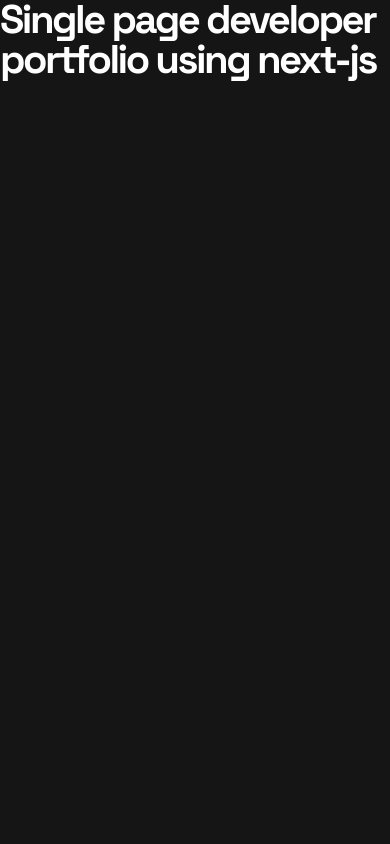
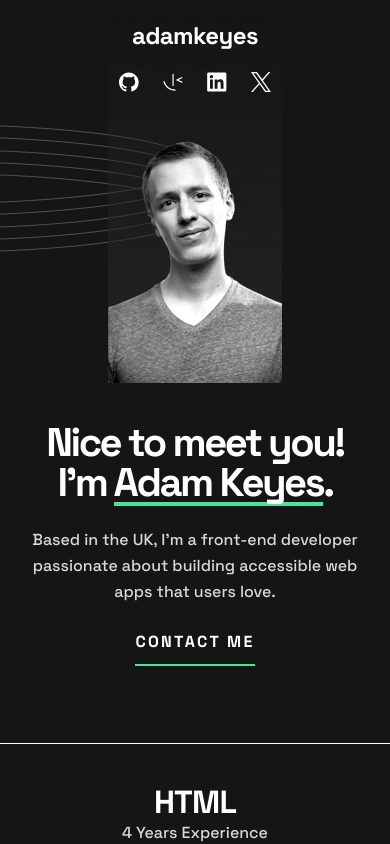
Before and after one commit to Bayoumi-dev/single-page-developer-portfolio-next-js, a Next.js app: page / in a window 390 px wide. Shown: the top 844 px of the page. Built offline with nearby package versions, Linux system fonts and the light colour scheme.

Commit message:
build header, hero, skills

```diff
--- a/app/layout.tsx
+++ b/app/layout.tsx
@@ -1,6 +1,7 @@
 import type { Metadata } from "next";
 import "@/ui/styles/globals.css";
 import { spaceGroteskFont } from "@/ui/styles/fonts/fonts";
+import Header from "@/ui/layout/header";
 
 export const metadata: Metadata = {
   title: "Single-page developer portfolio | Frontend Mentor",
@@ -15,7 +16,10 @@
 }) {
   return (
     <html lang="en">
-      <body className={`${spaceGroteskFont.className}`}>{children}</body>
+      <body className={`${spaceGroteskFont.className}`}>
+        <Header />
+        {children}
+      </body>
     </html>
   );
 }
--- a/app/page.tsx
+++ b/app/page.tsx
@@ -1,8 +1,11 @@
+import HeroSection from "@/ui/sections/hero";
+import SkillsSection from "@/ui/sections/skills";
 
 export default function Home() {
   return (
-    <main className="">
-      <h1>Single page developer portfolio using next-js</h1>
+    <main>
+      <HeroSection />
+      <SkillsSection />
     </main>
-  )
+  );
 }
--- a/tailwind.config.ts
+++ b/tailwind.config.ts
@@ -19,6 +19,7 @@
         md: em(768),
         lg: em(992),
         xl: em(1110),
+        "2xl": em(1320),
       },
       padding: {
         DEFAULT: "1.5rem",
@@ -36,10 +37,20 @@
         "2xl": em(1400),
         "3xl": em(1600),
       },
+      spacing: {
+        13: "3.25rem",
+        15: "3.75rem",
+        18: "4.5rem",
+        22: "5.5rem",
+        198: "12.375rem",
+        218: "13.625rem",
+        unset: "unset",
+      },
       backgroundImage: {
-        "gradient-radial": "radial-gradient(var(--tw-gradient-stops))",
-        "gradient-conic":
-          "conic-gradient(from 180deg at 50% 50%, var(--tw-gradient-stops))",
+        decor: "url('/assets/images/pattern-rings.svg')",
+      },
+      backgroundSize: {
+        "2/1": "200% 100%",
       },
       letterSpacing: {
         tighter: "-0.15625rem",
@@ -47,6 +58,11 @@
       },
       lineHeight: {
         "0": "0",
+      },
+      zIndex: {
+        "1": "1",
+        "100": "100",
+        "1000": "1000",
       },
     },
   },
--- /dev/null
+++ b/ui/components/profile-picture.tsx
@@ -0,0 +1,29 @@
+import Image from "next/image";
+
+export default function ProfilePicture() {
+  return (
+    <div className="overflow-hidden">
+      <Image
+        className="md:hidden"
+        src="/assets/images/image-profile-mobile.webp"
+        width={174}
+        height={383}
+        alt="Adam Keyes profile image"
+      />
+      <Image
+        className="hidden md:block xl:hidden"
+        src="/assets/images/image-profile-tablet.webp"
+        width={322}
+        height={600}
+        alt="Adam Keyes profile image"
+      />
+      <Image
+        className="hidden xl:block"
+        src="/assets/images/image-profile-desktop.webp"
+        width={445}
+        height={720}
+        alt="Adam Keyes profile image"
+      />
+    </div>
+  );
+}
--- /dev/null
+++ b/ui/components/social-media.tsx
@@ -0,0 +1,48 @@
+import {
+  GithubIcSvg,
+  FrontendMentorIcSvg,
+  LinkedinIcSvg,
+  XIcSvg,
+} from "@/ui/utils/svg";
+
+const links: { name: String; href: String; icon: JSX.Element }[] = [
+  {
+    name: "github",
+    href: "https://github.com/",
+    icon: <GithubIcSvg />,
+  },
+  {
+    name: "frontend mentor",
+    href: "https://www.frontendmentor.io/",
+    icon: <FrontendMentorIcSvg />,
+  },
+  {
+    name: "linkedin",
+    href: "https://linkedin.com/",
+    icon: <LinkedinIcSvg />,
+  },
+  {
+    name: "x",
+    href: "https://x.com/",
+    icon: <XIcSvg />,
+  },
+];
+
+export default function SocialMedia() {
+  return (
+    <ul className="social-list flex items-center gap-6">
+      {links.map((link, i) => (
+        <li key={i}>
+          <a
+            href={`${link.href}`}
+            target="_blank"
+            aria-label={`${link.name} profile`}
+            className="social-link"
+          >
+            {link.icon}
+          </a>
+        </li>
+      ))}
+    </ul>
+  );
+}
--- /dev/null
+++ b/ui/layout/header.tsx
@@ -0,0 +1,14 @@
+import SocialMedia from "../components/social-media";
+
+export default function Header() {
+  return (
+    <header className="header absolute top-0 w-full z-1000">
+      <div className="container flex flex-col md:flex-row items-center md:justify-between pt-6 gap-6 md:!pt-10 md:pr-8">
+        <a href="#" className="text-2xl font-bold leading-none tracking-tight md:text-[2rem]">
+          adamkeyes
+        </a>
+        <SocialMedia />
+      </div>
+    </header>
+  );
+}
--- /dev/null
+++ b/ui/sections/hero.tsx
@@ -0,0 +1,39 @@
+import ProfilePicture from "@/ui/components/profile-picture";
+
+export default function HeroSection() {
+  return (
+    <section className="hero relative">
+      <div className="decor absolute top-0 left-1/2 -translate-x-1/2 -z-1 w-full max-w-[1920px] h-full" />
+      <div className="container xl:relative">
+        <div
+          className="relative flex items-center justify-center md:block md:absolute md:top-0 md:right-0 -z-1
+          after:absolute after:bottom-0 after:right-[-165px] after:w-[129px] after:h-[129px]
+          after:border after:border-white after:rounded-full md:after:right-0 md:after:translate-x-1/2
+          xl:after:bottom-[70px] xl:after:left-0 xl:after:-translate-x-1/2"
+        >
+          <ProfilePicture />
+        </div>
+        <div className="pt-10 pb-22 text-center md:text-start md:pt-[9.375rem] md:pb-18 xl:pt-198 xl:pb-218">
+          <h1 className="max-w-[360px] mx-auto md:mx-0 md:max-w-[27.8125rem] xl:max-w-[50rem]">
+            Nice to <span className="md:block xl:!inline-block" />
+            meet you! I’m{" "}
+            <span
+              className="relative after:absolute after:bottom-[0.125rem] after:left-0 after:-z-1 after:w-full after:h-1 after:bg-green
+              xl:after:h-[0.375rem] xl:after:bottom-[0.375rem]"
+            >
+              Adam Keyes
+            </span>
+            .
+          </h1>
+          <p className="py-6 md:max-w-[27.8125rem] md:pt-15 md:pb-7 xl:pt-11 xl:pb-15">
+            Based in the UK, I’m a front-end developer passionate about building
+            accessible web apps that users love.
+          </p>
+          <a href="#contact" role="button" className="btn">
+            Contact Me
+          </a>
+        </div>
+      </div>
+    </section>
+  );
+}
--- /dev/null
+++ b/ui/sections/skills.tsx
@@ -0,0 +1,31 @@
+const skillsList: { name: String; experience: String }[] = [
+  { name: "HTML", experience: "4 Years Experience" },
+  { name: "CSS", experience: "4 Years Experience" },
+  { name: "Javascript", experience: "4 Years Experience" },
+  { name: "Accessibility", experience: "4 Years Experience" },
+  { name: "React", experience: "3 Years Experience" },
+  { name: "Sass", experience: "3 Years Experience" },
+];
+
+export default function SkillsSection() {
+  return (
+    <section className="skills relative">
+      <div className="decor absolute top-0 left-1/2 -translate-x-1/2 -z-1 w-full max-[1920px] h-full" />
+      <div className="container py-10 md:pt-13 md:pb-0 xl:pt-18 border-t border-white">
+        <h2 className="absolute opacity-0 -z-10">Skills</h2>
+        <ul className="grid grid-cols-1 md:grid-cols-2 xl:grid-cols-3 gap-y-6 md:gap-y-15 text-center md:text-left">
+          {skillsList.map((skill, i) => (
+            <li key={i}>
+              <span className="text-[2rem] font-bold leading-[1.1667] tracking-tight text-white md:text-5xl">
+                {skill.name}
+              </span>
+              <span className="block text-base font-medium leading-6 md:text-lg md:mt-[0.875rem]">
+                {skill.experience}
+              </span>
+            </li>
+          ))}
+        </ul>
+      </div>
+    </section>
+  );
+}
--- a/ui/styles/globals.css
+++ b/ui/styles/globals.css
@@ -9,6 +9,9 @@
   body {
     @apply bg-dark text-grey;
   }
+  main {
+    @apply overflow-hidden
+  }
   h1,
   h2 {
     @apply text-[2.5rem] font-bold leading-none tracking-tighter md:text-7xl xl:text-[5.5rem];
@@ -17,7 +20,7 @@
     @apply text-2xl font-bold leading-5;
   }
   p {
-    @apply text-base font-medium leading-[1.625] md:text-xl;
+    @apply text-base font-medium leading-[1.625] md:text-lg;
   }
   button,
   [role="button"] {
@@ -53,4 +56,36 @@
   .scrollbar::-webkit-scrollbar-thumb:hover {
     @apply bg-[#4ee19fe3];
   }
+  /* Button */
+  .btn {
+    @apply py-3 border-b-2 border-green uppercase bg-gradient-to-r from-[theme(colors.green.DEFAULT)_50%]
+    to-[white_50%] bg-2/1 bg-right bg-clip-text [-webkit-background-clip:text] [-webkit-text-fill-color:transparent]
+    box-decoration-clone duration-300 hover:bg-left focus:bg-left w-fit h-fit;
+  }
+  /* Social links */
+  .social-list {
+    @apply tracking-normal md:!gap-8;
+  }
+  .social-link {
+    @apply w-5 h-5 flex items-center justify-center md:w-6 md:h-6;
+  }
+  .social-link svg {
+    @apply w-full;
+  }
+  .social-link path {
+    @apply duration-300;
+  }
+  .social-link:hover path {
+    @apply fill-green;
+  }
+  /* Decor */
+  .decor::after {
+    @apply [content:url('/assets/images/pattern-rings.svg')] absolute;
+  }
+  .hero .decor::after {
+    @apply top-[124px] right-1/2 md:top-[86px] md:left-[-265px] xl:top-[133px] xl:left-[-100px];
+  }
+  .skills .decor::after {
+    @apply left-1/2 bottom-0 translate-y-1/2 md:left-unset md:right-[-350px] xl:right-[-236px];
+  }
 }
--- /dev/null
+++ b/ui/utils/svg/index.tsx
@@ -0,0 +1,63 @@
+type Svg = (prop: { className?: string }) => JSX.Element;
+
+export const GithubIcSvg: Svg = ({ className }) => (
+  <svg
+    xmlns="http://www.w3.org/2000/svg"
+    width={25}
+    height={24}
+    viewBox="0 0 25 24"
+    className={className}
+  >
+    <path
+      fill="#FFF"
+      fillRule="evenodd"
+      d="M12.304 0C5.506 0 0 5.506 0 12.304c0 5.444 3.522 10.042 8.413 11.672.615.108.845-.261.845-.584 0-.292-.015-1.261-.015-2.291-3.091.569-3.891-.754-4.137-1.446-.138-.354-.738-1.446-1.261-1.738-.43-.23-1.046-.8-.016-.815.97-.015 1.661.892 1.892 1.261 1.107 1.86 2.876 1.338 3.584 1.015.107-.8.43-1.338.784-1.646-2.738-.307-5.598-1.368-5.598-6.074 0-1.338.477-2.446 1.26-3.307-.122-.308-.553-1.569.124-3.26 0 0 1.03-.323 3.383 1.26.985-.276 2.03-.415 3.076-.415 1.046 0 2.092.139 3.076.416 2.353-1.6 3.384-1.261 3.384-1.261.676 1.691.246 2.952.123 3.26.784.861 1.26 1.953 1.26 3.307 0 4.721-2.875 5.767-5.613 6.074.446.385.83 1.123.83 2.277 0 1.645-.015 2.968-.015 3.383 0 .323.231.708.846.584a12.324 12.324 0 0 0 8.382-11.672C24.607 5.506 19.101 0 12.304 0Z"
+    />
+  </svg>
+);
+
+export const FrontendMentorIcSvg: Svg = ({ className }) => (
+  <svg
+    xmlns="http://www.w3.org/2000/svg"
+    width={26}
+    height={23}
+    viewBox="0 0 26 23"
+    className={className}
+  >
+    <path
+      fill="#FFF"
+      d="M13.084.23a.751.751 0 0 0-.736.75v14.267a.75.75 0 1 0 1.5 0V.98a.75.75 0 0 0-.763-.75ZM24.44 4.504a.752.752 0 0 0-.284.064l-6.44 2.875a.752.752 0 0 0 0 1.37l6.44 2.884a.75.75 0 0 0 .612-1.369L19.861 8.13l4.907-2.191a.753.753 0 0 0 .38-.99.752.752 0 0 0-.708-.444ZM1.371 9.663a.752.752 0 0 0-.74.938C2.41 17.447 8.603 22.23 15.685 22.23a.75.75 0 1 0 0-1.501A14.053 14.053 0 0 1 2.083 10.225a.75.75 0 0 0-.712-.561v-.001Z"
+    />
+  </svg>
+);
+
+export const LinkedinIcSvg: Svg = ({ className }) => (
+  <svg
+    xmlns="http://www.w3.org/2000/svg"
+    width={25}
+    height={24}
+    viewBox="0 0 25 24"
+    className={className}
+  >
+    <path
+      fill="#FFF"
+      fillRule="evenodd"
+      d="M5.551 3.304c-1.14 0-2.067.926-2.067 2.064 0 1.14.928 2.066 2.067 2.066a2.066 2.066 0 0 0 0-4.13ZM3.767 8.998v11.453h3.562L7.33 8.998H3.767Zm5.798 0V20.45l3.554.002.002-5.668c0-1.454.253-2.941 2.132-2.941 1.851 0 1.851 1.755 1.851 3.036v5.571l3.559-.001v-6.28c0-2.834-.517-5.457-4.27-5.457-1.763 0-2.916.997-3.368 1.85h-.05V8.997h-3.41ZM22.435 24H1.982c-.976 0-1.77-.777-1.77-1.732V1.731C.212.776 1.006 0 1.982 0h20.453c.98 0 1.777.776 1.777 1.73v20.538c0 .955-.797 1.732-1.777 1.732Z"
+    />
+  </svg>
+);
+
+export const XIcSvg: Svg = ({ className }) => (
+  <svg
+    xmlns="http://www.w3.org/2000/svg"
+    width={24}
+    height={20}
+    viewBox="0 0 300 300"
+    className={className}
+  >
+    <path
+      fill="#FFF"
+      d="M178.57 127.15 290.27 0h-26.46l-97.03 110.38L89.34 0H0l117.13 166.93L0 300.25h26.46l102.4-116.59 81.8 116.59h89.34M36.01 19.54H76.66l187.13 262.13h-40.66"
+    />
+  </svg>
+);
```
Also changed, not shown: public/assets/images/image-profile-desktop.jpg (added), public/assets/images/image-profile-mobile.jpg (added).
